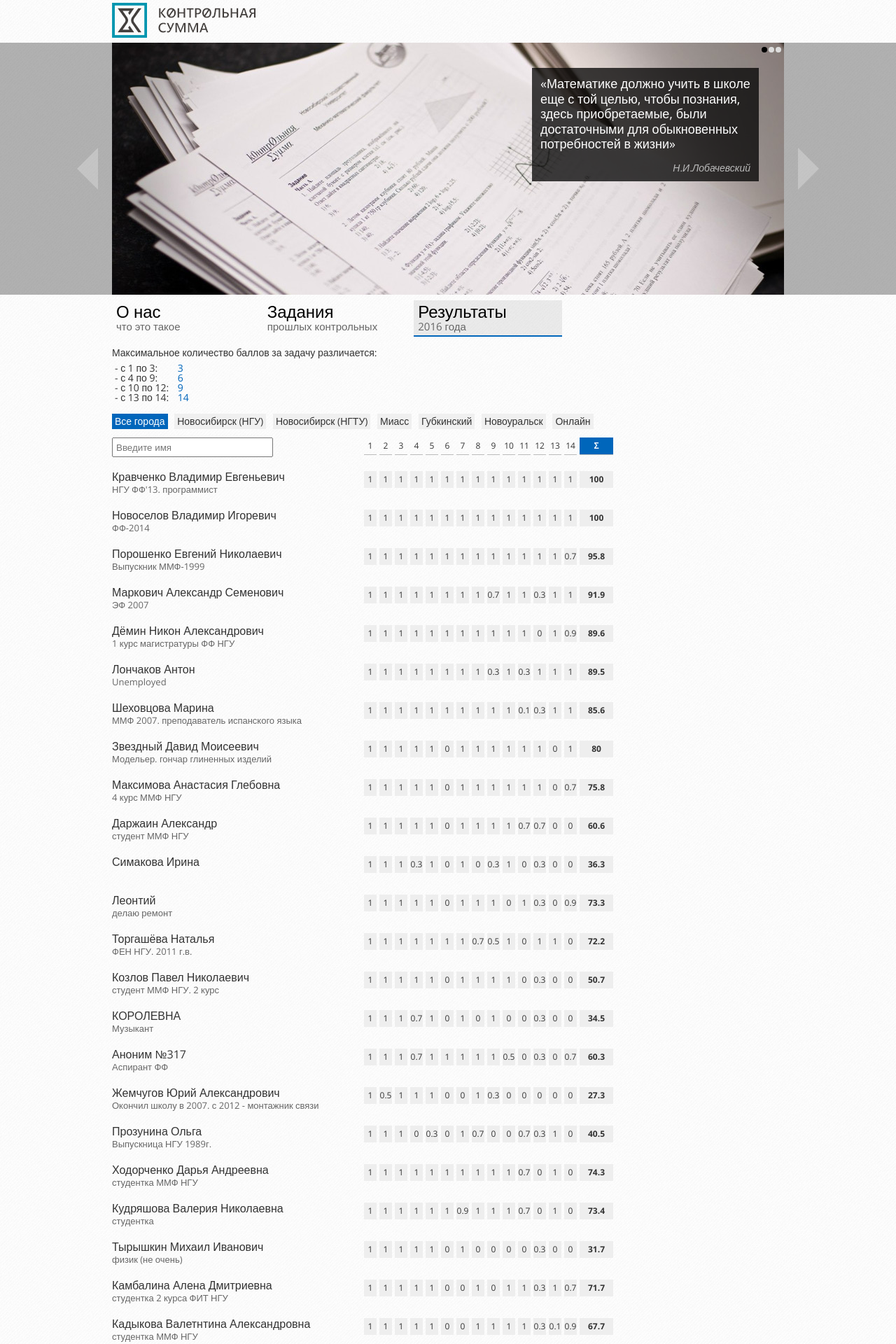
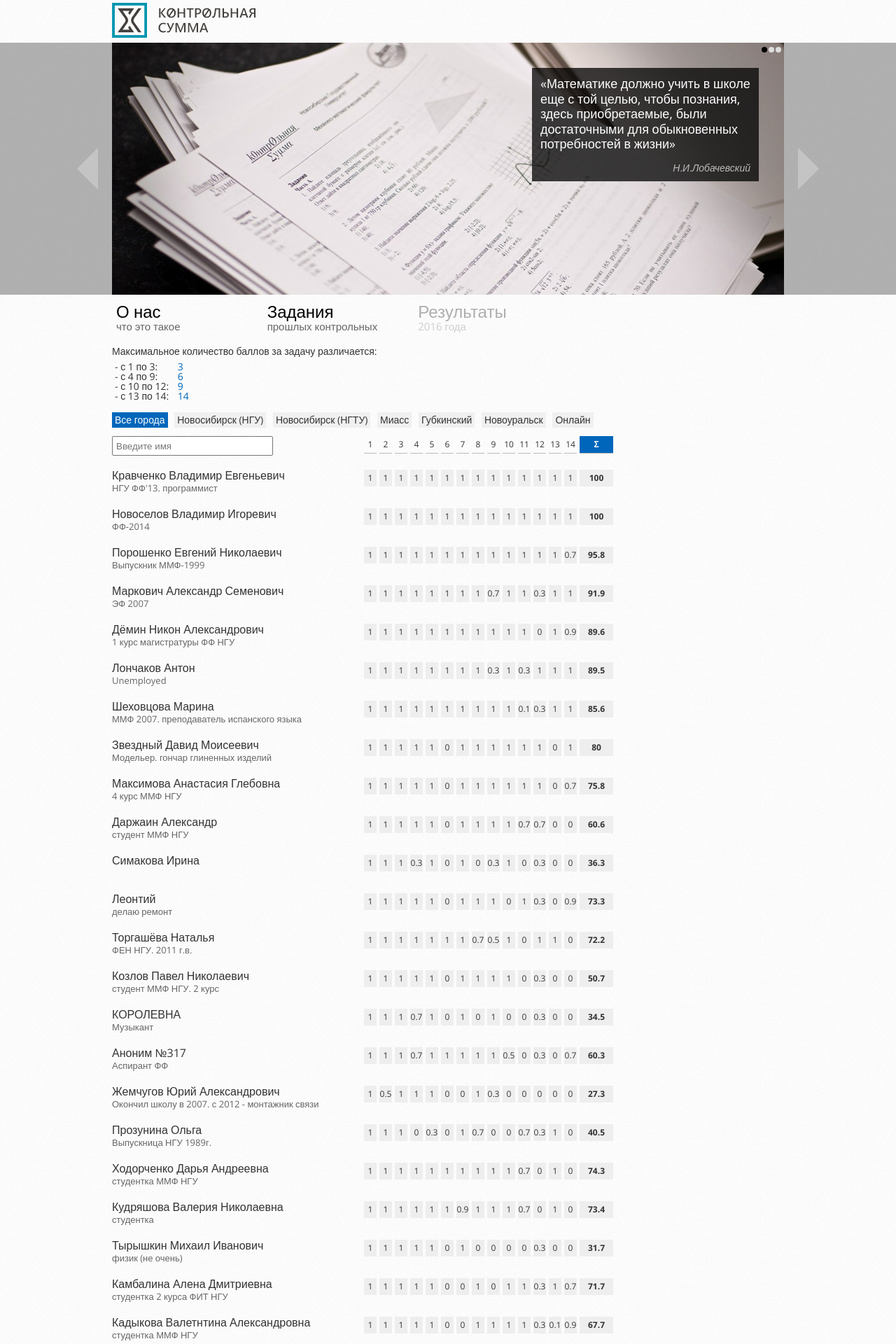
Before and after one commit to kontrsumma/kontrsumma.github.io, a Jekyll site: the page built from results.html, in a window 1280 px wide. Shown: the top 1920 px of the page at 70% size. Built offline with Jekyll 4.4.1, drawn with Linux system fonts in a browser that asks for light colours; nearby versions of some CDN libraries.

Commit message:
Update default.html

```diff
--- a/_layouts/default.html
+++ b/_layouts/default.html
@@ -23,7 +23,7 @@
           <a href="/tasks" class="nav__item{% if page.name == 'tasks.html' %} is-active{% endif %}">
             <span class="nav__item_title">Задания</span><span class="nav__item_desc">прошлых контрольных</span>
           </a>
-          <a href="/results" class="nav__item{% if page.name == 'results.html' %} is-active{% endif %}">
+          <a href="/results" class="nav__item{% if page.name == 'results.html' %} is-disabled{% endif %}">
             <span class="nav__item_title">Результаты</span><span class="nav__item_desc">2016 года</span>
           </a>
         </nav>
```
